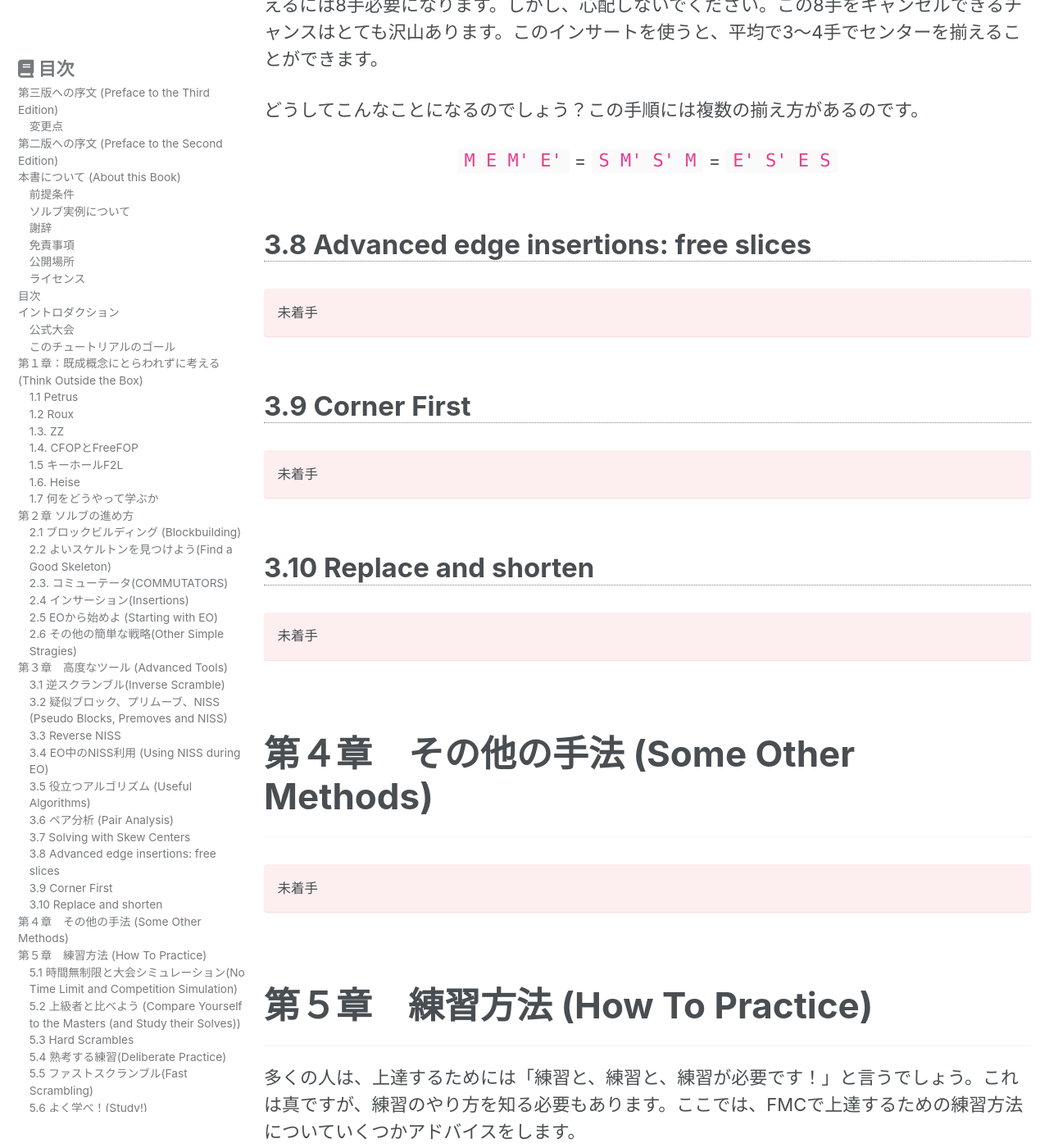
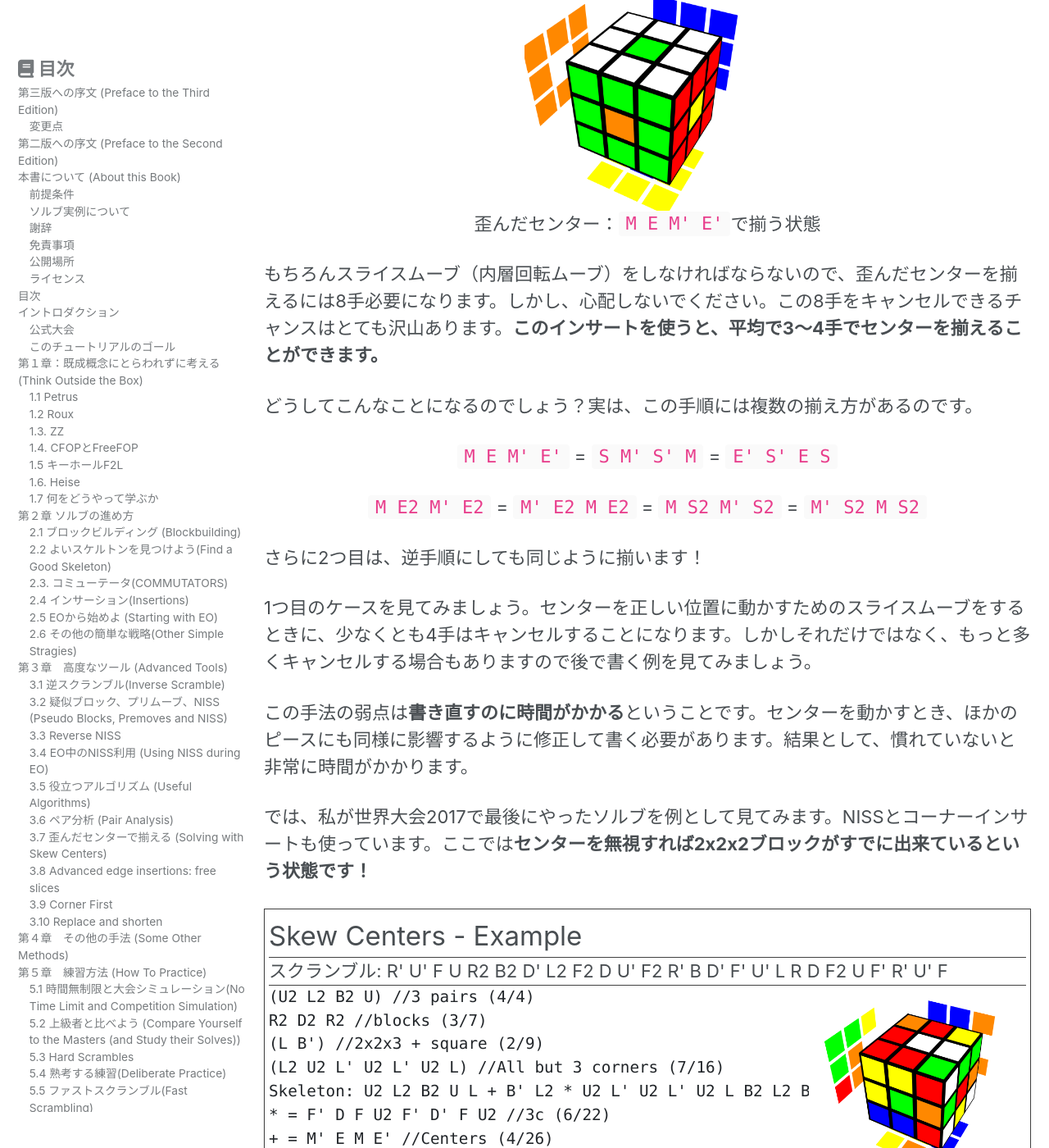
Before and after one commit to kawam1123/translation, a Jekyll site: the page built from _pages/FMC-tutorial-v3.md, in a window 1280 px wide and 1400 px high, scrolled down 82920 px. Shown: the whole window at 82% size. Built offline with Jekyll 4.4.1, drawn with Linux system fonts in a browser that asks for light colours; cached includes are drawn as plain includes; nearby versions of some CDN libraries; some of the changed text lies outside the part shown.

```diff
--- a/_pages/FMC-tutorial-v3.md
+++ b/_pages/FMC-tutorial-v3.md
@@ -150,12 +150,12 @@ that it remains a useful guide for many years to come.
 その他、次のようなセクションを追加しました。それ以外は軽微な変更だけです。
 
 - 2.4.6節、3.8節：エッジインサーションについて
-- 2.5.3節：partial domino reductionについて.
+- 2.5.3節：Partial Domino Reductionについて
 - 3.4節：NISSを用いてよいEOを探す
 - 3.7.1節： 歪んだセンターとNISS (Skew centers and NISS)
 - 3.10節： 交換して短くする (Replace and shorten)
 - 付録C：Reto Bubendorfによる演習問題 (Some exercises by Reto Bubendorf).
-- 付録D：domino reduction概説
+- 付録D：Domino Reduction概説
 
 <!--List of changes
 Since the last version of this tutorial I have fixed like a million typos and probably introduced
@@ -205,10 +205,10 @@ other without asking anything back, and I wanted to do my part - again.
 
 - 2.3.3節：「その他のエッジ3-cycle」（このケースについてはもっと書くことがありますが）
 - 2.4.8節：「3エッジとコーナー」 インサーションについて
-- 3.6節：「ズレたセンター(skew centers)」について
+- 3.6節：「歪んだセンター(skew centers)」について
 - 付録：回転記号とLLアルゴリズム
 
-ほかにやったのは、ソルブ例にいい感じの箱をつけたことです。（下のほうをご覧ください）
+ほかにやったのは、ソルブ例にいい感じのボックスをつけたことです。（下のほうをご覧ください）
 
 主な理由は、この本を自己完結型にしたいと思ったからです。初版では多くのソルブが単にリンクされていただけでした。ハイパーリンクをつけていますが、脚注に完全なリンクもあわせて書いています。これにより、この本は電子機器と紙の両方で読めるようになっています。
 
@@ -239,7 +239,6 @@ I don’t have anything else to say about this second edition. Go on and enjoy t
 http://www.speedsolving.com/wiki/index.php/Western_Color_Scheme
 3
 -->
-<!-- 第三版－第二版翻訳ライン -->
 ## 本書について (About this Book)
 この本は、**WCA公式大会の公式競技のひとつである「最少手数競技（FMC、Fewest Moves Challenge）」と呼ばれる競技でよい結果を出すための指針となることを目的としています。**もしあなたが世界キューブ協会 (World Cube Association) やスピードキューブの公式大会について知らないのであれば、下記のイントロダクションを読んでみてください。
 
@@ -313,7 +312,7 @@ F U2 (26)
 See on alg.cubing.net
 -->
 
-このソリューションの記述のなかで、決して`x`や`y2`などの**「持ち替え記号」**を書いていないことに気付くでしょう。解法を考えるときにキューブを持ち替えてはいけないということではありません。もし持ち替え記号を使わない記述がよくわからないなら、5.1節までスキップすることがオススメです。
+このソリューションの記述のなかでは、決して`x`や`y2`などの**「持ち替え記号」**を使わずに書いていることがわかるでしょうか。解答を考えるときにキューブを持ち替えてはいけないということではありません。もし持ち替え記号を使わない記述がよくわからないなら、5.1節までスキップすることがオススメです。
 
 <!--
 You may notice that in writing the solution I almost never use “rotation” moves such as x or
@@ -1132,7 +1131,7 @@ B' //LL
 {% endcapture %}
 {% include solvebox.html
 title = "キーホール - Example (出典：Edoardo Disarò)"
-scramble = "R U' R' L F' B U2 R2 B2 L' B R D F2 D2 L2 F2 D' R2 F2"
+scramble = "U' R' L F' B U2 R2 B2 L' B R D F2 D2 L2 F2 D' R2 F2"
 solution = "alg.cubing.net"
 text = display_text
 img_src="../../../assets/img/alg-214.png"
@@ -3673,19 +3672,32 @@ as you can.
 There isn’t much documentation about this technique, especially for bad pairs. Guus Razoux Schultz did a good analysis for the first scramble of Twente Open 2012 in this post9 on
 speedsolving.com.
 -->
-### 3.7 Solving with Skew Centers
+### 3.7 歪んだセンターで揃える (Solving with Skew Centers)
 コーナーファーストという考え方を踏まえると、このテクニックを自然に理解しやすくなるでしょう。しかし、それ以外の手法でも使うことができるテクニックです。
 
-コーナーとエッジをインサートするやり方はすでに見ましたが、ここではインサートすることでセンターを揃えるやり方を見てみましょう。ソルブ中にセンターを無視して揃わないままにしておき、偶数手のスライスムーブ[^3-7-1]で揃う状態にします。すると、`M E M' E'`や`M E2 M' E2`などのアルゴリズムで揃えることができるようになります。[^3-7-2]
-
-もちろんスライスムーブ（内層回転ムーブ）をしなければならないので、歪んだセンターを揃えるには8手必要になります。しかし、心配しないでください。この8手をキャンセルできるチャンスはとても沢山あります。このインサートを使うと、平均で3～4手でセンターを揃えることができます。
-
-どうしてこんなことになるのでしょう？この手順には複数の揃え方があるのです。
+コーナーとエッジをインサートするやり方はすでに見ましたが、ここではインサートすることでセンターを揃えるやり方を見てみましょう。**ソルブ中にセンターを無視して揃わないままにしておき、偶数手のスライスムーブ[^3-7-1]で揃う状態にします。**すると、`M E M' E'`や`M E2 M' E2`などのアルゴリズムで揃えることができるようになります。[^3-7-2]
+
+![](../../../assets/img/alg-370-1.png){:width="300px" height="auto" class="img-responsive align-center"}
+歪んだセンター：`M E M' E'`で揃う状態
+{: .text-center}
+
+もちろんスライスムーブ（内層回転ムーブ）をしなければならないので、歪んだセンターを揃えるには8手必要になります。しかし、心配しないでください。この8手をキャンセルできるチャンスはとても沢山あります。**このインサートを使うと、平均で3～4手でセンターを揃えることができます。**
+
+どうしてこんなことになるのでしょう？実は、この手順には複数の揃え方があるのです。
 
 `M E M' E'` = `S M' S' M` = `E' S' E S`
 {: .text-center}
 
-
+`M E2 M' E2` = `M' E2 M E2` = `M S2 M' S2` = `M' S2 M S2`
+{: .text-center}
+
+さらに2つ目は、逆手順にしても同じように揃います！
+
+1つ目のケースを見てみましょう。センターを正しい位置に動かすためのスライスムーブをするときに、少なくとも4手はキャンセルすることになります。しかしそれだけではなく、もっと多くキャンセルする場合もありますので後で書く例を見てみましょう。
+
+この手法の弱点は**書き直すのに時間がかかる**ということです。センターを動かすとき、ほかのピースにも同様に影響するように修正して書く必要があります。結果として、慣れていないと非常に時間がかかります。
+
+では、私が世界大会2017で最後にやったソルブを例として見てみます。NISSとコーナーインサートも使っています。ここでは**センターを無視すれば2x2x2ブロックがすでに出来ているという状態です！**
 
 <!--
 3.6 Solving with Skew Centers
@@ -3713,18 +3725,35 @@ around, the moves you have written need to be changed to affect in the same way
 pieces. As a result, it can be really time consuming if you aren’t confident with it.
 As an example, take my last solve from World Championship 2017 (which features also NISS
 and a corner insertion). Notice that, ignoring centers, a 2x2x2 block is already solved!
+-->
+{% capture display_text %}
+(U2 L2 B2 U) //3 pairs (4/4)
+R2 D2 R2 //blocks (3/7)
+(L B') //2x2x3 + square (2/9)
+(L2 U2 L' U2 L' U2 L) //All but 3 corners (7/16)
+Skeleton: U2 L2 B2 U L + B' L2 * U2 L' U2 L' U2 L B2 L2 B2
+* = F' D F U2 F' D' F U2 //3c (6/22)
++ = M' E M E' //Centers (4/26)
+{% endcapture %}
+{% include solvebox.html
+title = "Skew Centers - Example"
+scramble = "R' U' F U R2 B2 D' L2 F2 D U' F2 R' B D' F' U' L R D F2 U F' R' U' F"
+text = display_text
+solution = "R2 D2 R2 D' B2 D B2 D L' F L B2 L' F' L D2 L B' F D U' R' U' B2 L2 U2 (26)"
+img_src="../../../assets/img/alg-370-2.png"
+%}
+
+<!--
 Skew Centers - Example
 Scramble: R' U' F U R2 B2 D' L2 F2 D U' F2 R' B D' F' U' L R D F2 U F' R' U' F
 (U2 L2 B2 U) //3 pairs (4/4)
 R2 D2 R2 //blocks (3/7)
 (L B') //2x2x3 + square (2/9)
 (L2 U2 L' U2 L' U2 L) //All but 3 corners (7/16)
-Skeleton: U2 L2 B2 U L + B' L2 * U2 L' U2 L' U2 L
-B2 L2 B2
+Skeleton: U2 L2 B2 U L + B' L2 * U2 L' U2 L' U2 L B2 L2 B2
 * = F' D F U2 F' D' F U2 //3c (6/22)
 + = M' E M E' //Centers (4/26)
-Solution: R2 D2 R2 D' B2 D B2 D L' F L B2 L' F' L D2 L B' F D U' R' U' B2
-L2 U2 (26)
+Solution: R2 D2 R2 D' B2 D B2 D L' F L B2 L' F' L D2 L B' F D U' R' U' B2 L2 U2 (26)
 To find this solution, at first I did S' M S M', or one of the equivalent sequences, at the
 beginning of the solve. Then I went on with finding a solution as I would do in a normal solve.
 From this point on the final solution can be derived without touching the cube anymore.
@@ -4205,6 +4234,8 @@ R2 F2 L D' F' D F L' F2 R2
 [^3-4-1]: ノーマルスクランブルではそれぞれUR, RF, DL, DR にあたります。しかし、現時点では無視してよいです。
 [^3-4-2]: 実はこのスクランブルは非常にレアな偶然が重なっています。F/B軸に対してノーマルスクランブルと逆スクランブルの両方で6手が最適手順であり、どちらから始めてNISSを使ったとしても5手が最適となっています。
 [^3-6]: [https://www.speedsolving.com/forum/threads/the-fmc-thread.13599/page-62##post-721942](https://www.speedsolving.com/forum/threads/the-fmc-thread.13599/page-62##post-721942)
+[^3-7-1]: パリティを避けるためにこの条件が必要です。
+[^3-7-2]: 実はコミューテータです。`M E M' E'` = `[M, E]`で、`M E2 M' E2` = `[M, E2]`
 [^5-1-1]: タイムマネジメントについては6.3節で話します。
 [^5-1-2]: [https://www.ocf.berkeley.edu/˜dadams/fmc/](https://www.ocf.berkeley.edu/˜dadams/fmc/)
 [^5-1-3]: [https://speedcube.de/forum/showthread.php?tid=5795](https://speedcube.de/forum/showthread.php?tid=5795)
```
Also changed, not shown: assets/img/alg-370-1.png (added), assets/img/alg-370-2.png (added), 1 other file.
